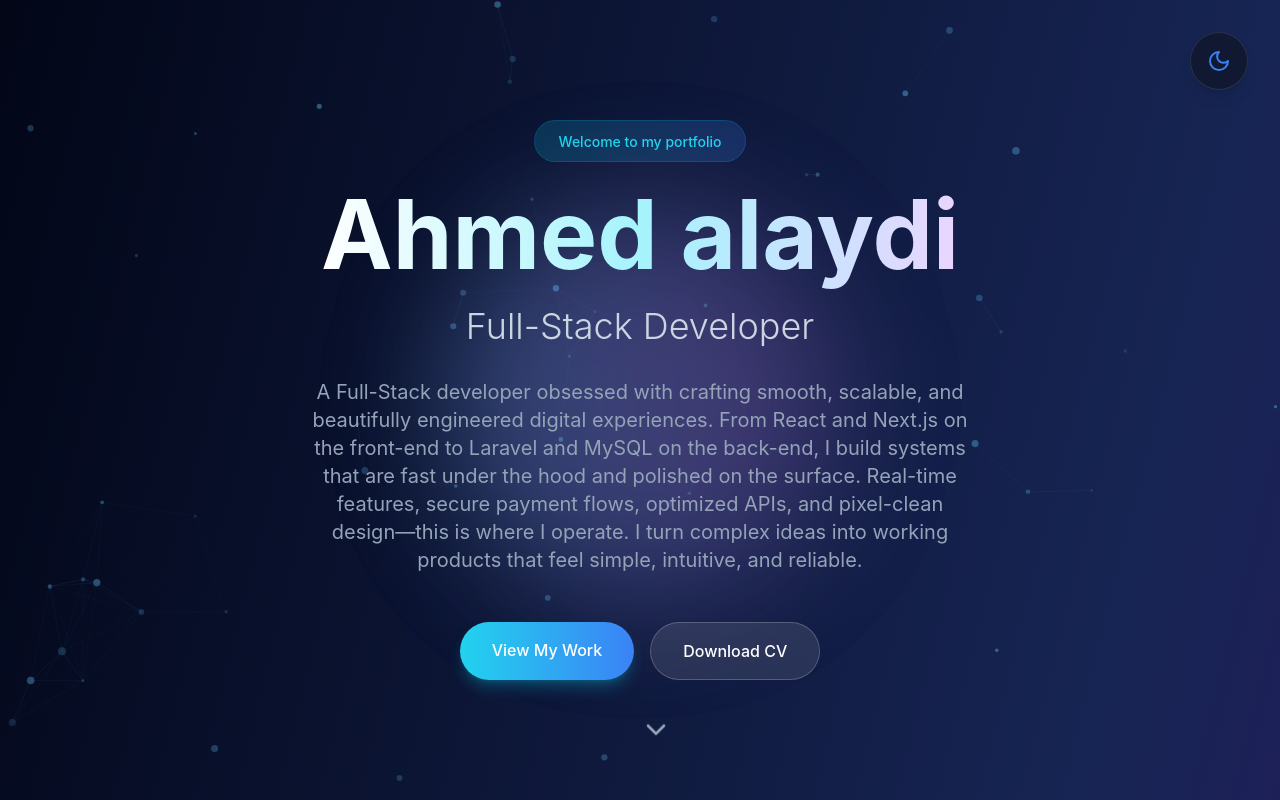
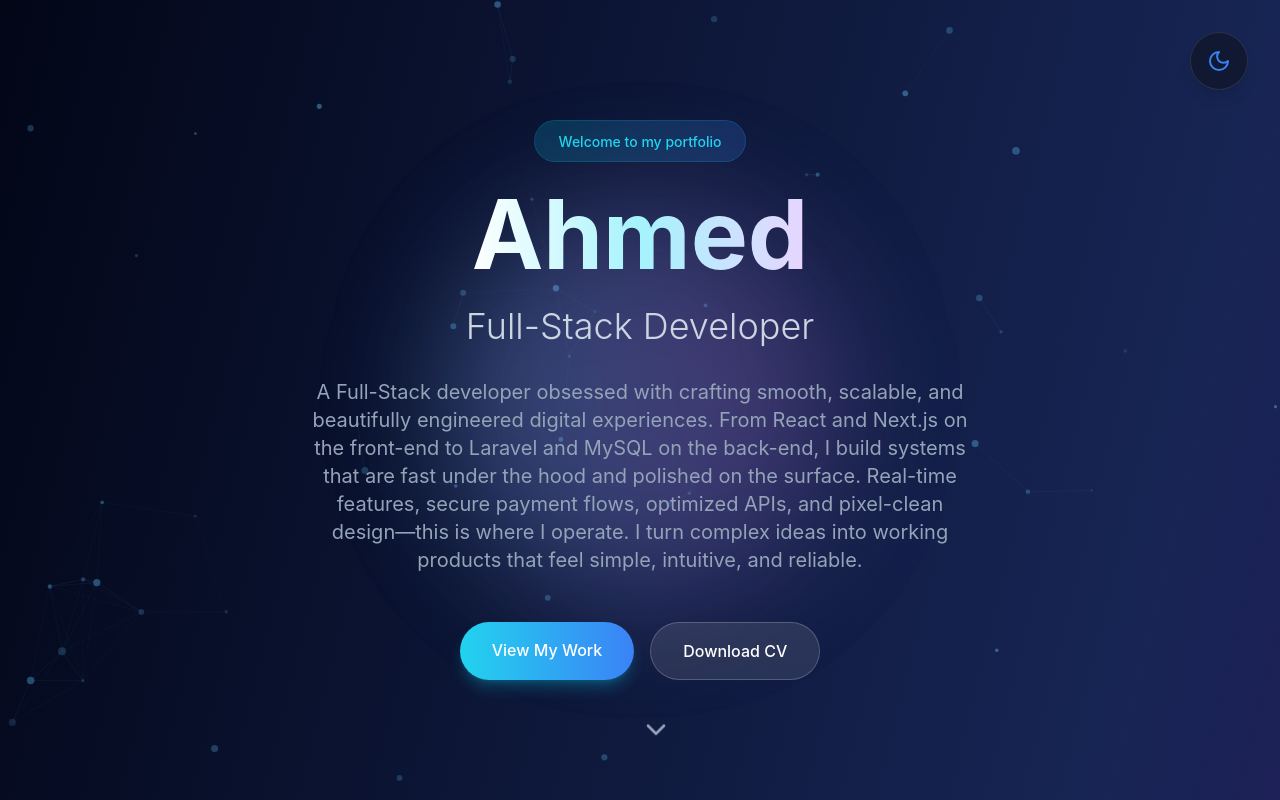
Before and after one commit to ahmed-alaydee/My-Portfolio, a React (Vite) app: page / in a window 1280 px wide. Shown: the top 800 px of the page. Built offline with nearby package versions, Linux system fonts and the light colour scheme.

Commit message:
Update name from 'Ahmed alaydi' to 'Ahmed'

```diff
--- a/src/components/Hero.tsx
+++ b/src/components/Hero.tsx
@@ -128,7 +128,7 @@ export default function Hero() {
 
         <h1 className="text-6xl md:text-8xl font-bold mb-6 animate-slide-up">
           <span className="bg-gradient-to-r from-slate-900 via-blue-900 to-purple-900 dark:from-white dark:via-cyan-200 dark:to-purple-200 bg-clip-text text-transparent">
-            Ahmed alaydi
+            Ahmed
           </span>
         </h1>
 
```
